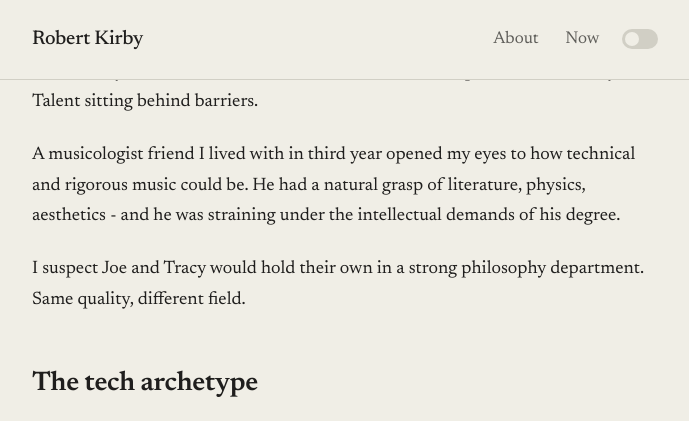
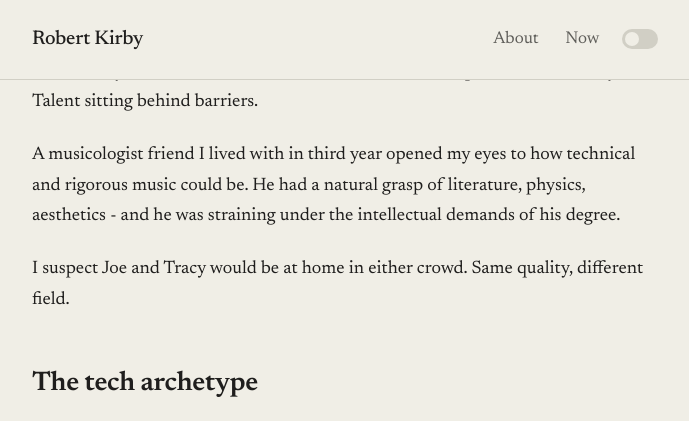
Before and after one commit to rob137/rob137.github.io, a Jekyll site: the page built from _posts/2026-01-29-out-of-distribution.md, in a window 1280 px wide and 900 px high, scrolled down 1968 px, cut to the strip 0-421 px from the top of the window. Shown: the whole strip, without its empty margins (295-984 px from the left). Built offline with Jekyll 4.4.1, drawn with Linux system fonts in a browser that asks for light colours.

Commit message:
at home in either crowd
Co-Authored-By: Claude Opus 4.5 <noreply@anthropic.com>

```diff
--- a/_posts/2026-01-29-out-of-distribution.md
+++ b/_posts/2026-01-29-out-of-distribution.md
@@ -32,7 +32,7 @@ I got into philosophy in sixth form, through Wittgenstein initially, and studied
 
 A musicologist friend I lived with in third year opened my eyes to how technical and rigorous music could be. He had a natural grasp of literature, physics, aesthetics - and he was straining under the intellectual demands of his degree.
 
-I suspect Joe and Tracy would hold their own in a strong philosophy department. Same quality, different field.
+I suspect Joe and Tracy would be at home in either crowd. Same quality, different field.
 
 ## The tech archetype
 
```
